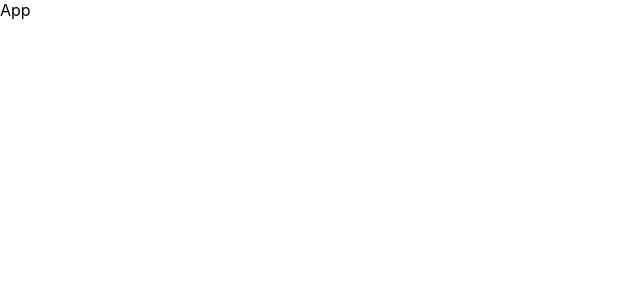
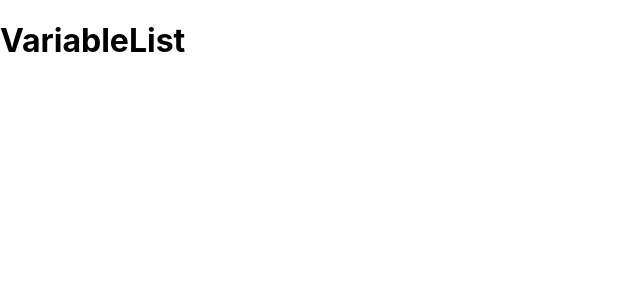
Before and after one commit to panaitov-pm/react_context_vin, a React (Create React App) app: page /variables in a window 1280 px wide. Shown: the top 300 px of the page, without its empty margins (0-640 px from the left). Built offline with nearby package versions, Linux system fonts and the light colour scheme.

Commit message:
Added pages, routing for these pages
Added Home, VariableList, Variable, Page404 pages.
Added routes /, /variables, /variables/variableId

```diff
--- a/src/App.tsx
+++ /dev/null
@@ -1,11 +0,0 @@
-import React from 'react';
-
-const App: React.FC = () => {
-  return (
-    <div className="App">
-      App
-    </div>
-  );
-}
-
-export default App;
--- /dev/null
+++ b/src/View/App.tsx
@@ -0,0 +1,29 @@
+import React from 'react';
+import { Route, Switch } from 'react-router-dom';
+
+import Home from './Pages/Home';
+import VariableList from './Pages/VariableList';
+import Variable from './Pages/Variable';
+import Page404 from './Pages/Page404';
+
+/**
+ * @interface Props
+ */
+interface Props {
+
+}
+
+const App: React.FC<Props> = ({}): any => {
+    return (
+        <div className="container">
+            <Switch>
+                <Route exact path="/" component={Home} />
+                <Route exact path="/variables" component={VariableList} />
+                <Route path="/variables/:variableId" component={Variable} />
+                <Route component={Page404} />
+            </Switch>
+        </div>
+    );
+};
+
+export default App;
--- /dev/null
+++ b/src/View/Pages/Home.tsx
@@ -0,0 +1,18 @@
+import React from 'react';
+
+/**
+ * @interface Props
+ */
+interface Props {
+
+}
+
+const Home: React.FC<Props> = ({  }): any => {
+    return (
+        <>
+<h1>Home</h1>
+        </>
+    );
+};
+
+export default Home;
--- /dev/null
+++ b/src/View/Pages/Page404.tsx
@@ -0,0 +1,19 @@
+import React from 'react';
+
+/**
+ * @interface Props
+ */
+interface Props {
+
+}
+
+const Page404: React.FC<Props> = ({}): any => {
+    return (
+        <>
+            <h1>Page not found</h1>
+            <a href="/">Back to home</a>
+        </>
+    );
+};
+
+export default Page404;
--- /dev/null
+++ b/src/View/Pages/Variable.tsx
@@ -0,0 +1,18 @@
+import React from 'react';
+
+/**
+ * @interface Props
+ */
+interface Props {
+
+}
+
+const Variable: React.FC<Props> = ({  }): any => {
+    return (
+        <>
+<h1>Variable</h1>
+        </>
+    );
+};
+
+export default Variable;
--- /dev/null
+++ b/src/View/Pages/VariableList.tsx
@@ -0,0 +1,18 @@
+import React from 'react';
+
+/**
+ * @interface Props
+ */
+interface Props {
+
+}
+
+const VariableList: React.FC<Props> = ({  }): any => {
+    return (
+        <>
+<h1>VariableList</h1>
+        </>
+    );
+};
+
+export default VariableList;
--- a/src/index.tsx
+++ b/src/index.tsx
@@ -1,11 +1,18 @@
 import React from 'react';
 import ReactDOM from 'react-dom';
+import { BrowserRouter } from 'react-router-dom'
+
 import './scss/app.scss';
 
-import App from './App';
+import App from './View/App';
 import * as serviceWorker from './serviceWorker';
 
-ReactDOM.render(<App />, document.getElementById('root'));
+ReactDOM.render(
+    <BrowserRouter>
+        <App />
+    </BrowserRouter>,
+    document.getElementById('root')
+);
 
 // If you want your app to work offline and load faster, you can change
 // unregister() to register() below. Note this comes with some pitfalls.
```
Also changed, not shown: 1 other file (tests, documents, lock files or other folders).
